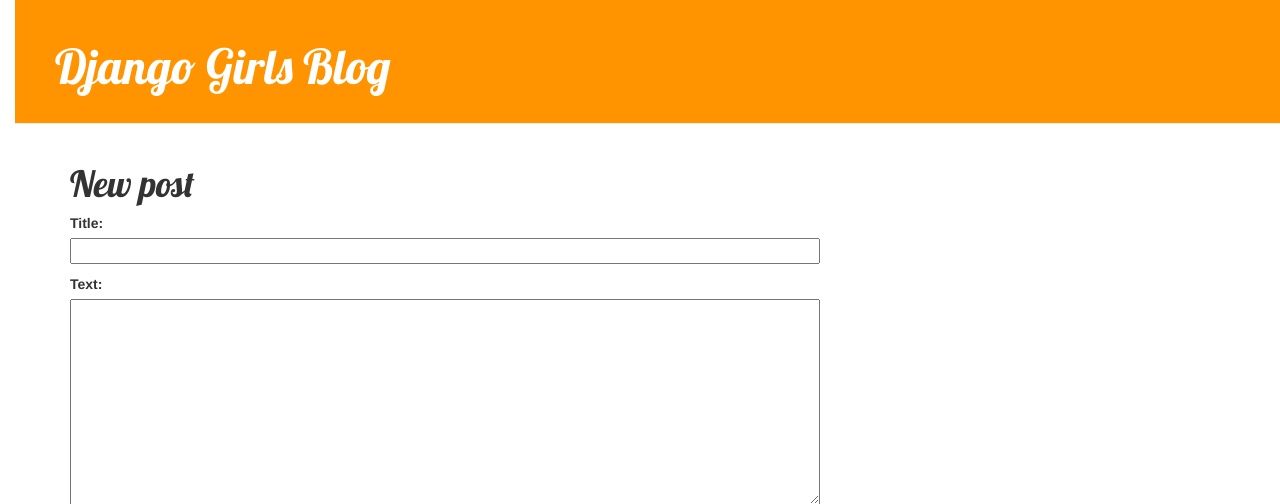
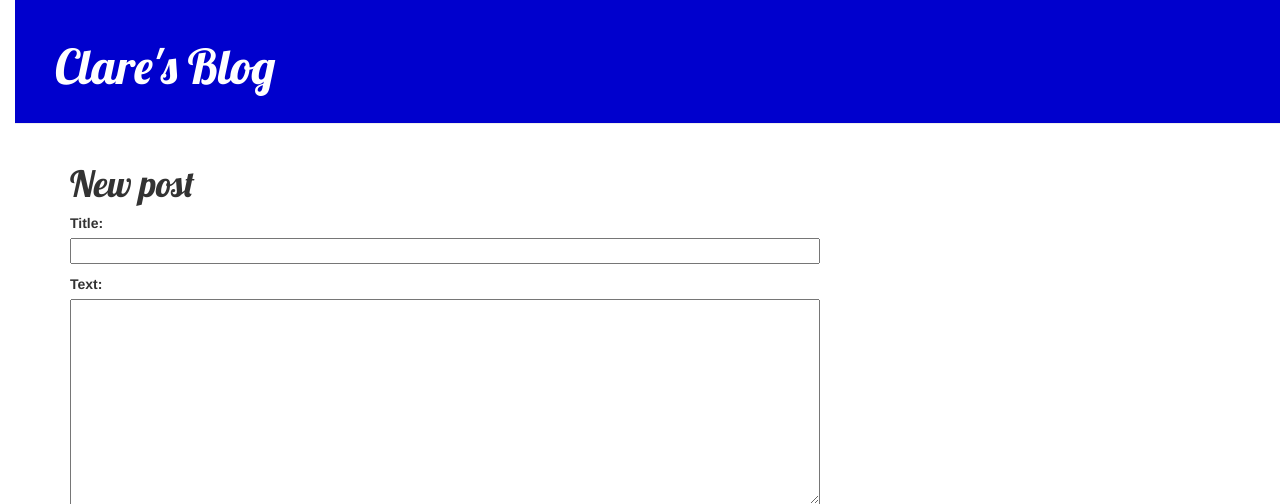
Before and after one commit to Claresberg/my-first-blog, a Django app: page /post/new/ in a window 1280 px wide. Shown: the top 504 px of the page. Run offline with Django 3.2, Linux system fonts and the light colour scheme; some libraries are stand-ins or nearby versions.

Commit message:
Changed the color and title.

```diff
--- a/blog/static/css/blog.css
+++ b/blog/static/css/blog.css
@@ -6,13 +6,13 @@ body {
     padding-left: 15px;
 }
 .page-header {
-    background-color: #ff9400;
+    background-color: MediumBlue;
     margin-top: 0;
     padding: 20px 20px 20px 40px;
 }
 
 .page-header h1, .page-header h1 a, .page-header h1 a:visited, .page-header h1 a:active {
-    color: #ffffff;
+    color: white;
     font-size: 36pt;
     text-decoration: none;
 }
@@ -26,7 +26,7 @@ h1, h2, h3, h4 {
 }
 
 .date {
-    color: #828282;
+    color: black;
 }
 
 .save {
@@ -49,5 +49,5 @@ h1, h2, h3, h4 {
 }
 
 .post h1 a, .post h1 a:visited {
-    color: #000000;
+    color: MediumBlue;
 }
--- a/blog/templates/blog/base.html
+++ b/blog/templates/blog/base.html
@@ -1,7 +1,7 @@
 {% load staticfiles %}
 <html>
     <head>
-        <title>Django Girls blog</title>
+        <title>Clare's Blog</title>
         <link rel="stylesheet" href="//maxcdn.bootstrapcdn.com/bootstrap/3.2.0/css/bootstrap.min.css">
         <link rel="stylesheet" href="//maxcdn.bootstrapcdn.com/bootstrap/3.2.0/css/bootstrap-theme.min.css">
         <link href='//fonts.googleapis.com/css?family=Lobster&subset=latin,latin-ext' rel='stylesheet' type='text/css'>
@@ -12,7 +12,7 @@
       {% if user.is_authenticated %}
           <a href="{% url 'post_new' %}" class="top-menu"><span class="glyphicon glyphicon-plus"></span></a>
       {% endif %}
-          <h1><a href="/">Django Girls Blog</a></h1>
+          <h1><a href="/">Clare's Blog</a></h1>
   </div>
   <div class="content container">
       <div class="row">
```
